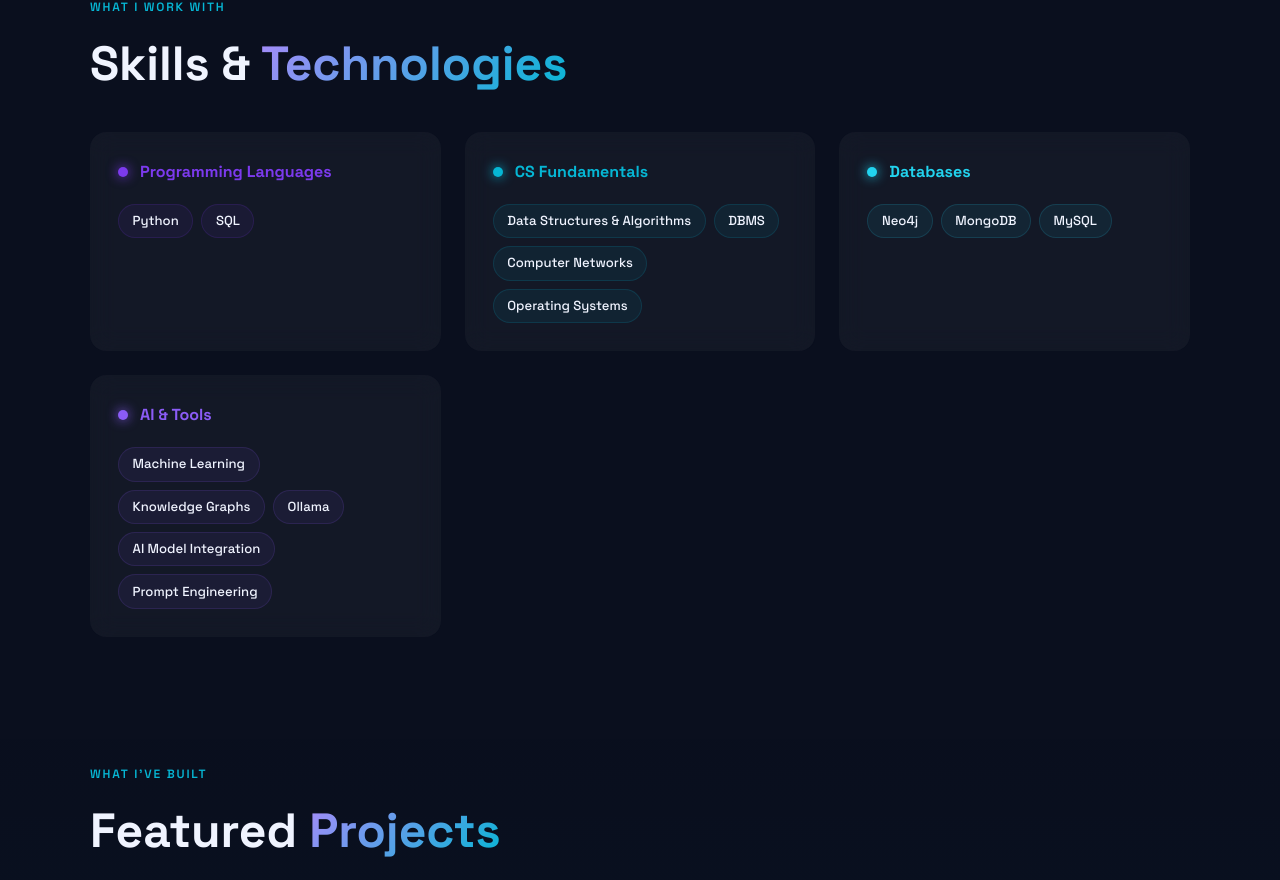
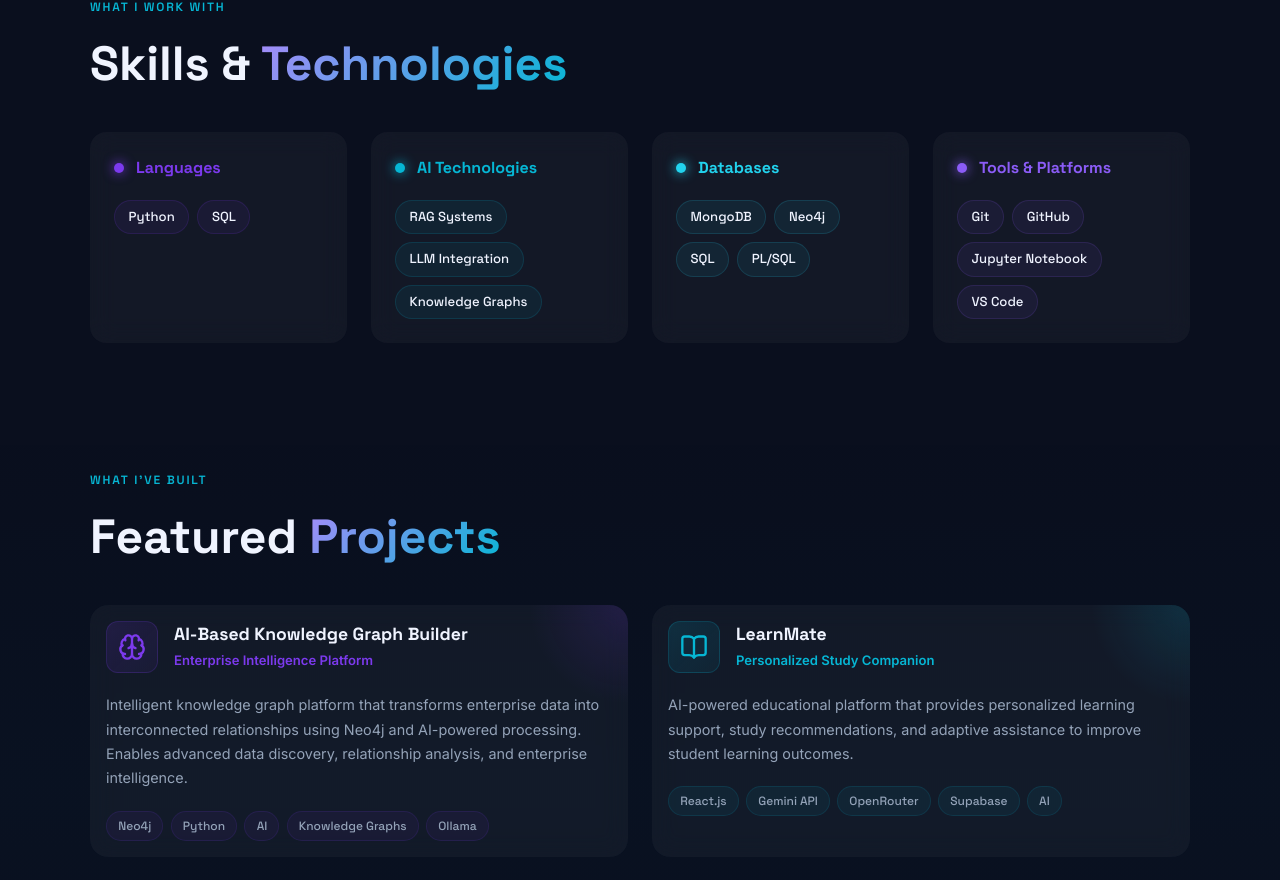
Before and after one commit to priyadharshini-6/Portfolio, a React (Vite) app: page / in a window 1280 px wide. Shown: the part 2197-3077 px from the top of the page. Built offline with nearby package versions, Linux system fonts and the light colour scheme.

Commit message:
Update Skills.jsx

```diff
--- a/src/components/Skills.jsx
+++ b/src/components/Skills.jsx
@@ -4,25 +4,24 @@ import { useRef } from 'react';
 
 const skillCategories = [
   {
-    title: 'Programming Languages',
+    title: 'Languages',
     color: '#7c3aed',
     skills: ['Python', 'SQL'],
   },
   {
-    title: 'CS Fundamentals',
+    title: 'AI Technologies',
     color: '#06b6d4',
-    skills: ['Data Structures & Algorithms', 'DBMS', 'Computer Networks', 'Operating Systems'],
+    skills: ['RAG Systems', 'LLM Integration', 'Knowledge Graphs'],
   },
-
   {
     title: 'Databases',
     color: '#22d3ee',
-    skills: ['Neo4j', 'MongoDB', 'MySQL'],
+    skills: ['MongoDB', 'Neo4j', 'SQL', 'PL/SQL'],
   },
   {
-    title: 'AI & Tools',
+    title: 'Tools & Platforms',
     color: '#8b5cf6',
-    skills: ['Machine Learning', 'Knowledge Graphs', 'Ollama', 'AI Model Integration', 'Prompt Engineering'],
+    skills: ['Git', 'GitHub', 'Jupyter Notebook', 'VS Code'],
   },
 ];
 
@@ -45,7 +44,7 @@ export default function Skills() {
           </h2>
         </motion.div>
 
-        <div className="grid grid-cols-1 md:grid-cols-2 lg:grid-cols-3 gap-6">
+        <div className="grid grid-cols-1 sm:grid-cols-2 lg:grid-cols-4 gap-6">
           {skillCategories.map((cat, ci) => (
             <motion.div
               key={cat.title}
@@ -55,7 +54,7 @@ export default function Skills() {
               className="glass-card"
               whileHover={{ y: -5 }}
               style={{
-                borderRadius: '16px', padding: '1.75rem',
+                borderRadius: '16px', padding: '1.5rem',
                 borderColor: `${cat.color}20`,
                 transition: 'transform 0.2s, border-color 0.2s, box-shadow 0.2s',
               }}
```
